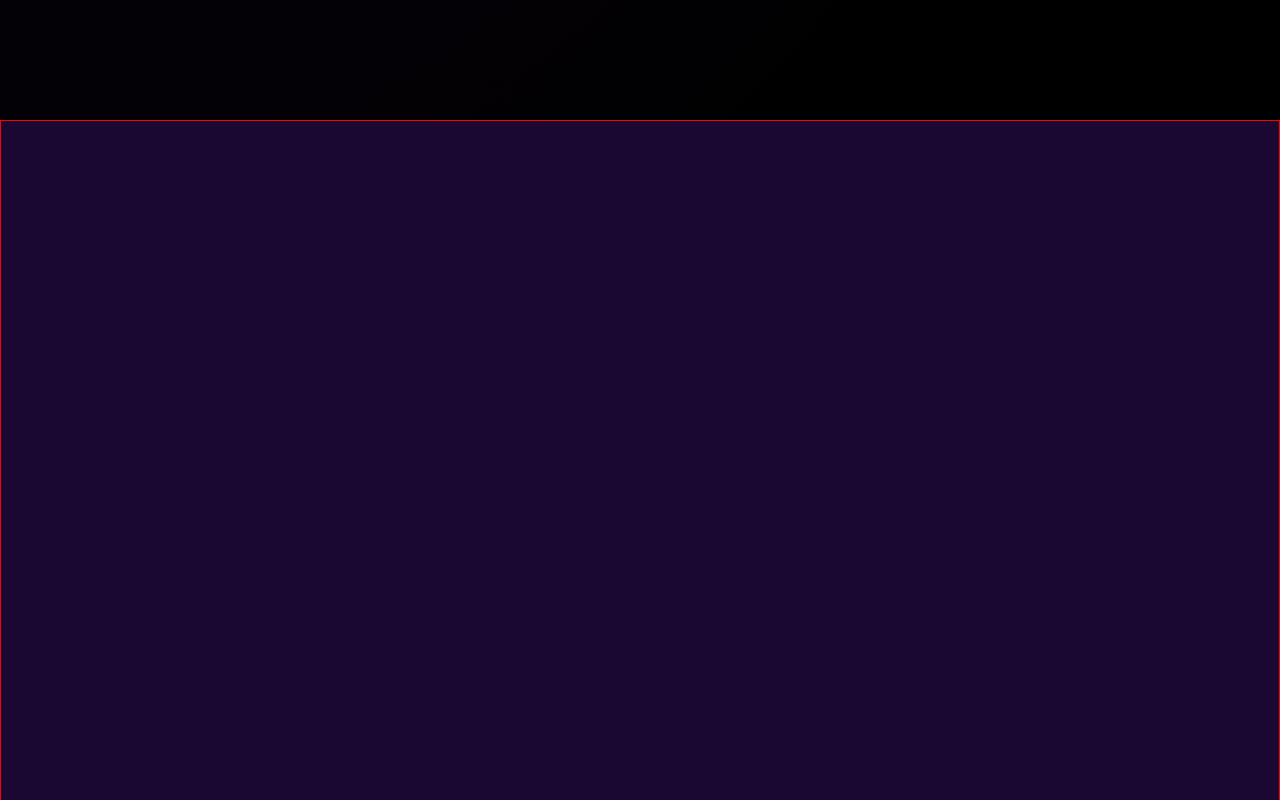
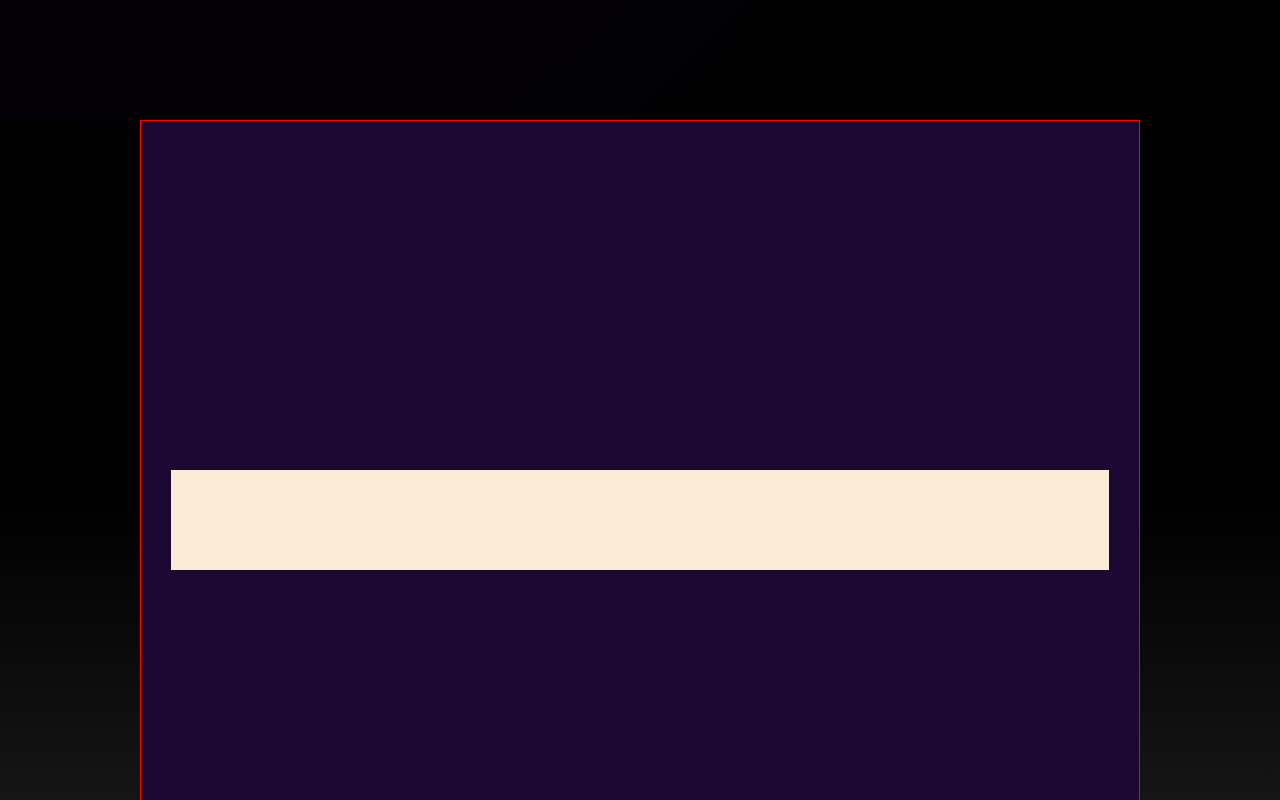
Before and after one commit to MiguelAChavez/Porfolio, a React (Vite) app: page / in a window 1280 px wide. Shown: the part 680-1480 px from the top of the page. Built offline with nearby package versions, Linux system fonts and the light colour scheme.

Commit message:
Refactor HTML and CSS code

```diff
--- a/src/components/App/App.css
+++ b/src/components/App/App.css
@@ -14,8 +14,12 @@
 .app {
     display: flex;
     align-items: center;
+    position: relative;
+    margin: auto;
     background-color: #1b0832;
     padding: 0px 30px 0px 30px;
     border: 1px solid red;
     min-height: 100vh;
+    width: 95%;
+    max-width: 1000px;
 }
--- a/src/components/App/App.jsx
+++ b/src/components/App/App.jsx
@@ -2,13 +2,16 @@ import "./App.css";
 import NavBar from "../NavBar/NavBar.jsx";
 import TextContent from "../TextContent/TextContent.jsx";
 import Footer from "../Footer/Footer.jsx";
+import SkillContainer from "../Skills/SkillsContainer.jsx";
+
 function App() {
   return (
     <>
       <NavBar></NavBar>
       <TextContent></TextContent>
       <main className="app">
-        <div className=""> </div>
+        <div className=""></div>
+        <SkillContainer></SkillContainer>
       </main>
       <Footer></Footer>
     </>
--- a/src/components/Footer/footerStyle.css
+++ b/src/components/Footer/footerStyle.css
@@ -3,4 +3,5 @@ footer {
     height: 5rem;
     display: flex;
     flex-direction: column;
+    background-color: rgb(223, 225, 226);
 }
--- a/src/components/NavBar/navStyle.css
+++ b/src/components/NavBar/navStyle.css
@@ -7,6 +7,7 @@ nav {
     padding: 0rem 2rem;
     background-color: #000208;
     border-radius: 0 0 1.5rem 1.5rem;
+    z-index: 5;
 }
 
 /*
--- /dev/null
+++ b/src/components/Skills/SkillsContainer.jsx
@@ -0,0 +1,8 @@
+import React from "react";
+import "./skillStyle.css";
+
+const SkillsContainer = ({ children }) => {
+  return <section className="column skills">{children}</section>;
+};
+
+export default SkillsContainer;
--- /dev/null
+++ b/src/components/Skills/skillStyle.css
@@ -0,0 +1,7 @@
+.column.skills {
+    display: flex;
+    flex-wrap: wrap;
+    width: 100%;
+    height: 100px;
+    background-color: antiquewhite;
+}
--- a/src/components/TextContent/TextContent.jsx
+++ b/src/components/TextContent/TextContent.jsx
@@ -22,10 +22,10 @@ function TextContent() {
   });
 
   return (
-    <section className="text-content" ref={textContentRef}>
+    <div className="text-content" ref={textContentRef}>
       <h1>Hola Mundo;</h1>
       <span className="text-typing">Programador...</span>
-    </section>
+    </div>
   );
 }
 
--- a/src/components/TextContent/textStyle.css
+++ b/src/components/TextContent/textStyle.css
@@ -4,7 +4,7 @@
     align-items: center;
     justify-content: space-evenly;
     color: aliceblue;
-    background-color: rgb(0, 0, 0);
+    background-image: linear-gradient(180deg, #6716aa 70%, #00000011 100%);
     background-image: radial-gradient(circle farthest-side at var(--x, 0px) var(--y, 40px), #6716aa11 20%, transparent 90%);
     background-size: contain;
     width: 100%;
--- a/src/css/index.css
+++ b/src/css/index.css
@@ -14,8 +14,6 @@
 
    color-scheme: light dark;
    color: rgba(255, 255, 255, 0.87);
-   background-color: #232225;
-
    --scrollbar-width: 15px;
    --scrollbar-height: 15px;
    --scrollbar-border-thickness: 0px;
@@ -34,9 +32,11 @@
 }
 
 body {
-   height: 100vh;
+   height: 100%;
    width: 100%;
    margin: 0;
+   background-color: #385996;
+   background-image: linear-gradient(180deg, #000000 70%, #232225 100%);
    overflow: auto;
 }
 
```
Also changed, not shown: index.html (+5 -4 lines), src/components/Skills/Skill.jsx (added, +14 -0 lines).
